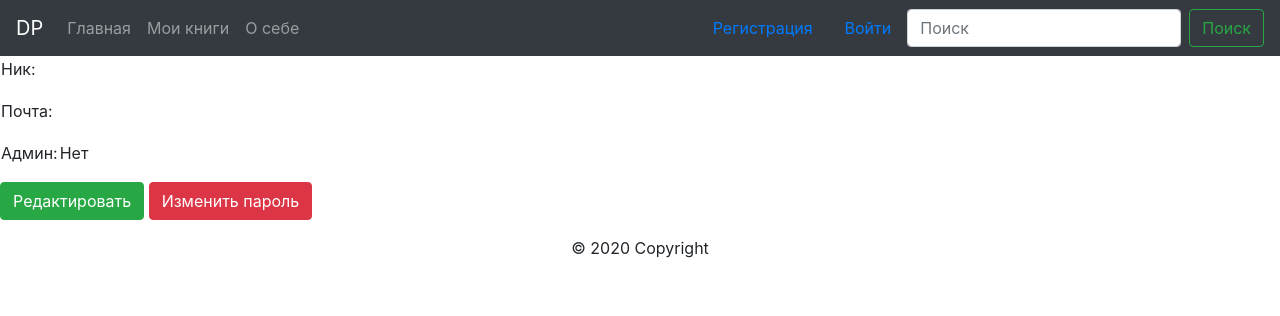
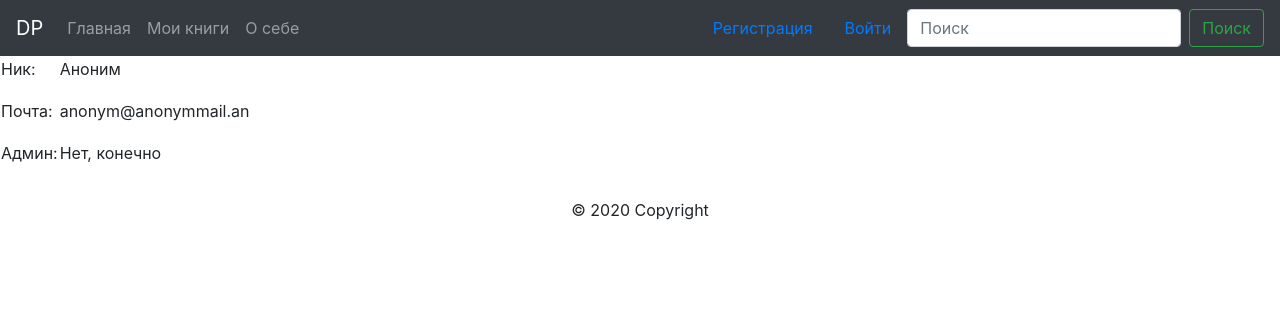
Before and after one commit to dediluk/dedproject_public, a Django app: page /profile/ in a window 1280 px wide. Shown: the top 316 px of the page. Run offline with Django 3.2, Linux system fonts and the light colour scheme; some libraries are stand-ins or nearby versions.

Commit message:
fixed profile page

```diff
--- a/templates/catalog/profile.html
+++ b/templates/catalog/profile.html
@@ -1,20 +1,39 @@
 {% extends 'base.html' %}
-{%block title%} {{user.username|title}} {%endblock%}
+
+{%block title%}
+{% if user.is_authenticated %}
+{{user.username|title}}
+{% else %}
+Аноним
+{% endif %}
+{%endblock%}
 
 {% block content %}
+<div class="profile_div">
+
     <table>
 
         <tr>
             <td><p class="p_td">Ник:</p></td>
+            {% if not user.is_authenticated %}
+            <td><p class="p_td">Аноним</p></td>
+            {% else %}
             <td><p class="p_td">{{user.get_username}}</p></td>
+            {% endif %}
         </tr>
         <tr>
             <td><p class="p_td">Почта:</p></td>
+            {% if not user.is_authenticated %}
+            <td><p class="p_td">anonym@anonymmail.an</p></td>
+            {% else %}
             <td><p class="p_td">{{user.email}}</p></td>
+            {% endif %}
         </tr>
         <tr>
             <td><p class="p_td">Админ:</p></td>
-        {% if user.is_staff %}
+            {% if not user.is_authenticated %}
+            <td><p class="p_td">Нет, конечно</p></td>
+            {% elif user.is_staff%}
             <td><p class="p_td">Да</p></td>
             {% else %}
             <td><p class="p_td">Нет</p></td>
@@ -23,6 +42,10 @@
 
     </table>
 
+
+</div>
+<div class="profile_edit_links">
+    {% if user.is_authenticated %}
     {% if request.user == user%}
     <a href="{% url 'catalog:edit_profile' %}" class="edit_profile_link">
         <button type="button" class="btn btn-success register_button">
@@ -30,9 +53,11 @@
         </button>
     </a>
     <a href="{% url 'catalog:change_password' %}" class="edit_profile_link">
-    <button type="button" class="btn btn-danger register_button">
+        <button type="button" class="btn btn-danger register_button edit_profile_button">
             Изменить пароль
         </button>
     </a>
     {% endif %}
+    {% endif %}
+</div>
 {% endblock %}
```
Also changed, not shown: 1 other file. Lines whose indentation alone changed are shown as unchanged.
